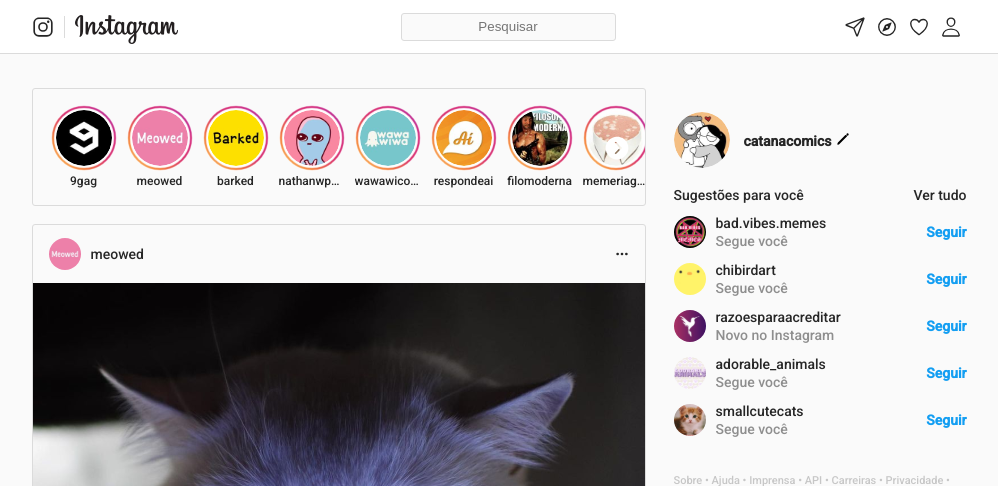
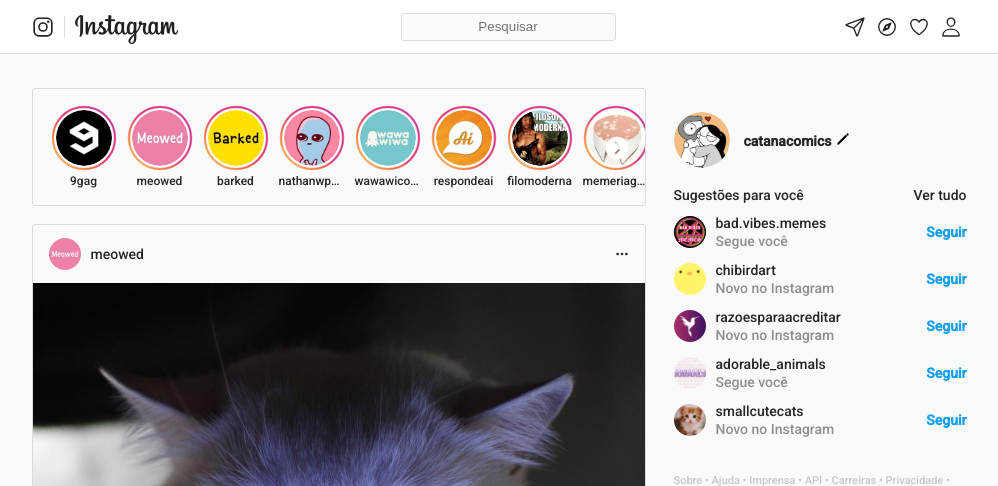
Before and after one commit to setsukanaomi/projeto7-instagramreact, a React (Create React App) app: page / in a window 1280 px wide. Shown: the top 486 px of the page, without its empty margins (141-1139 px from the left). Built offline with nearby package versions, Linux system fonts and the light colour scheme.

Commit message:
Dados dinâmicos: Suggestions implementado e todos os componentes revisados

```diff
--- /dev/null
+++ b/src/Suggestion.js
@@ -0,0 +1,15 @@
+export default function Suggestion(props) {
+  return (
+    <div class="sugestao">
+      <div class="usuario">
+        <img src={props.imgProfile} alt={props.altImg} />
+        <div class="texto">
+          <div class="nome">{props.usuario}</div>
+          <div class="razao">{props.razao}</div>
+        </div>
+      </div>
+
+      <div class="seguir">Seguir</div>
+    </div>
+  );
+}
--- a/src/Suggestions.js
+++ b/src/Suggestions.js
@@ -1,4 +1,7 @@
+import Suggestion from "./Suggestion";
+
 export default function Suggestions() {
+  const users = ["bad.vibes.memes", "chibirdart", "razoesparaacreditar", "adorable_animals", "smallcutecats"];
   return (
     <div class="sugestoes">
       <div class="titulo">
@@ -6,65 +9,14 @@
         <div>Ver tudo</div>
       </div>
 
-      <div class="sugestao">
-        <div class="usuario">
-          <img src="assets/img/bad.vibes.memes.svg" alt="bad.vibes.memes.svg" />
-          <div class="texto">
-            <div class="nome">bad.vibes.memes</div>
-            <div class="razao">Segue você</div>
-          </div>
-        </div>
-
-        <div class="seguir">Seguir</div>
-      </div>
-
-      <div class="sugestao">
-        <div class="usuario">
-          <img src="assets/img/chibirdart.svg" alt="chibirdart" />
-          <div class="texto">
-            <div class="nome">chibirdart</div>
-            <div class="razao">Segue você</div>
-          </div>
-        </div>
-
-        <div class="seguir">Seguir</div>
-      </div>
-
-      <div class="sugestao">
-        <div class="usuario">
-          <img src="assets/img/razoesparaacreditar.svg" alt="razoesparaacreditar" />
-          <div class="texto">
-            <div class="nome">razoesparaacreditar</div>
-            <div class="razao">Novo no Instagram</div>
-          </div>
-        </div>
-
-        <div class="seguir">Seguir</div>
-      </div>
-
-      <div class="sugestao">
-        <div class="usuario">
-          <img src="assets/img/adorable_animals.svg" alt="adorable_animals" />
-          <div class="texto">
-            <div class="nome">adorable_animals</div>
-            <div class="razao">Segue você</div>
-          </div>
-        </div>
-
-        <div class="seguir">Seguir</div>
-      </div>
-
-      <div class="sugestao">
-        <div class="usuario">
-          <img src="assets/img/smallcutecats.svg" alt="smallcutecats" />
-          <div class="texto">
-            <div class="nome">smallcutecats</div>
-            <div class="razao">Segue você</div>
-          </div>
-        </div>
-
-        <div class="seguir">Seguir</div>
-      </div>
+      {users.map((user) => (
+        <Suggestion
+          imgProfile={`assets/img/${user}.svg`}
+          usuario={user}
+          altImg={user}
+          razao={Math.random() < 0.2 ? "Segue você" : "Novo no Instagram"}
+        />
+      ))}
     </div>
   );
 }
```
